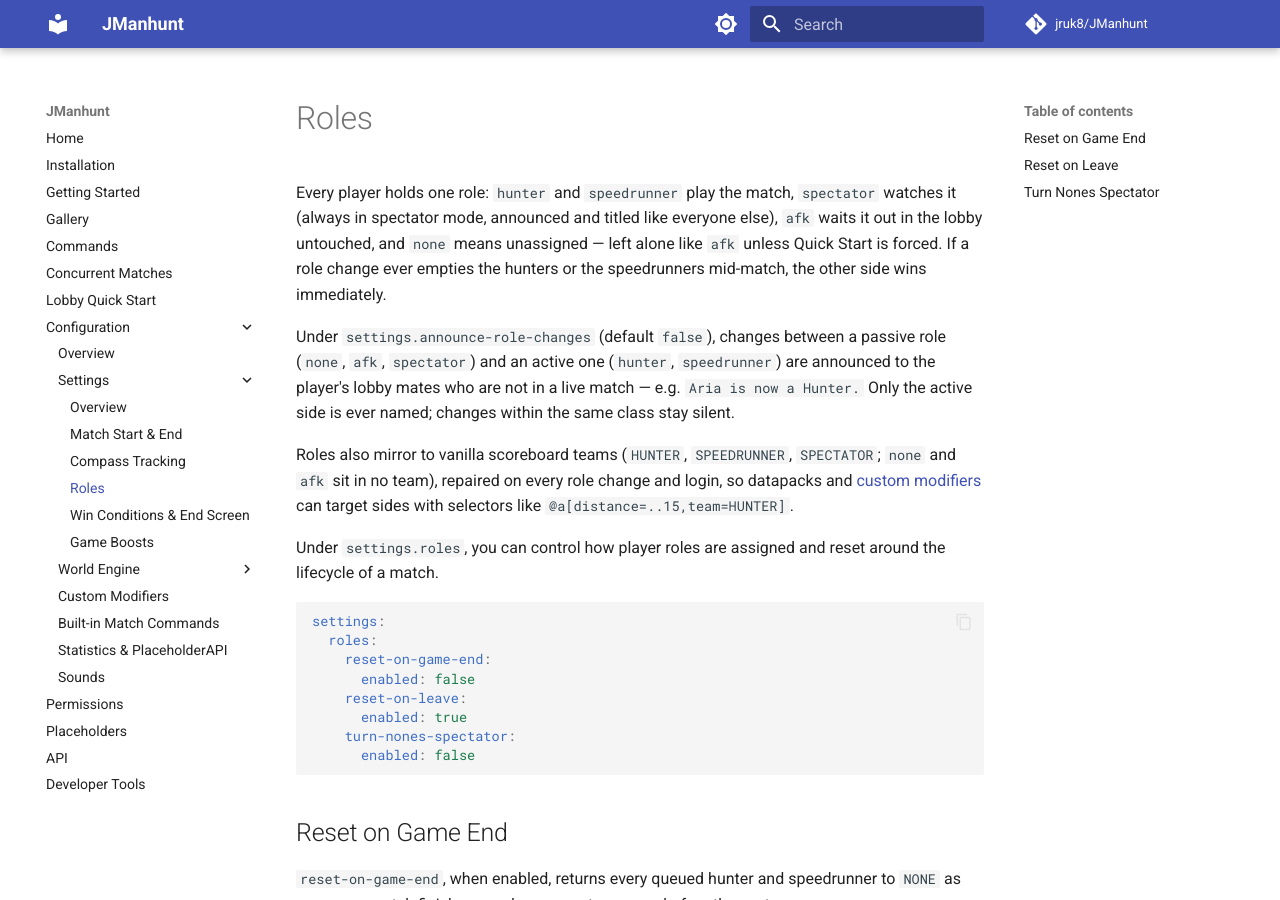
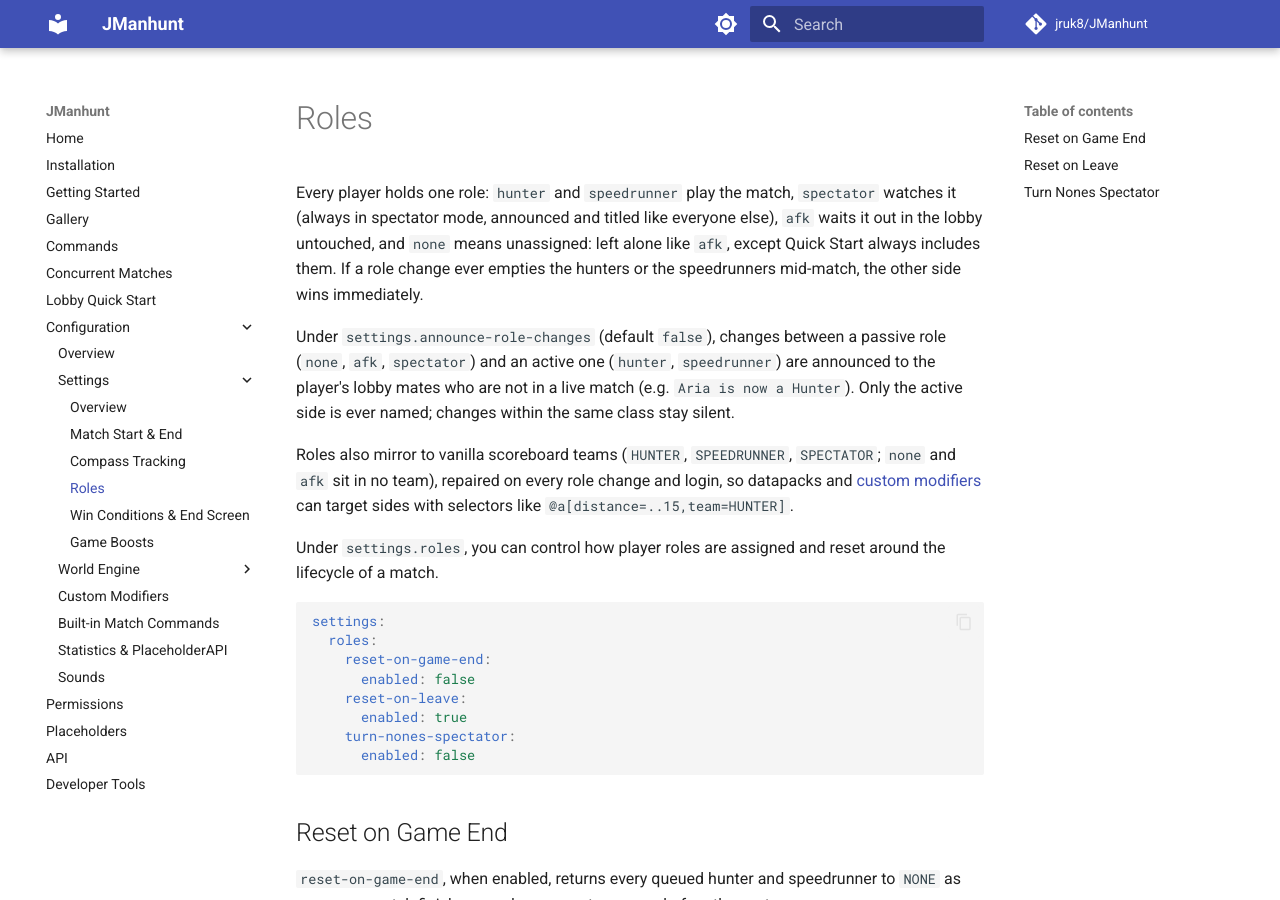
Before and after one commit to jruk8/JManhunt, an MkDocs documentation site: the page built from docs/configuration/settings/roles.md, in a window 1280 px wide and 900 px high. Built offline with MkDocs 1.6.1 and Material for MkDocs 9.7.7, drawn with Linux system fonts in a browser that asks for light colours; comment, search, counter and statistics services are not loaded.

Commit message:
docs: docs cleanup

```diff
--- a/docs/configuration/settings/roles.md
+++ b/docs/configuration/settings/roles.md
@@ -3,14 +3,15 @@
 Every player holds one role: `hunter` and `speedrunner` play the match,
 `spectator` watches it (always in spectator mode, announced and titled
 like everyone else), `afk` waits it out in the lobby untouched, and `none`
-means unassigned — left alone like `afk` unless Quick Start is forced.
+means unassigned: left alone like `afk`, except Quick Start always
+includes them.
 If a role change ever empties the hunters or the speedrunners mid-match,
 the other side wins immediately.
 
 Under `settings.announce-role-changes` (default `false`), changes between
 a passive role (`none`, `afk`, `spectator`) and an active one (`hunter`,
 `speedrunner`) are announced to the player's lobby mates who are not in
-a live match — e.g. `Aria is now a Hunter.` Only the active side is ever
+a live match (e.g. `Aria is now a Hunter`). Only the active side is ever
 named; changes within the same class stay silent.
 
 Roles also mirror to vanilla scoreboard teams (`HUNTER`, `SPEEDRUNNER`,
```
Also changed, not shown: docs/configuration/modifiers.md (+2 -2 lines), docs/dev-tools.md (+1 -1 lines).
